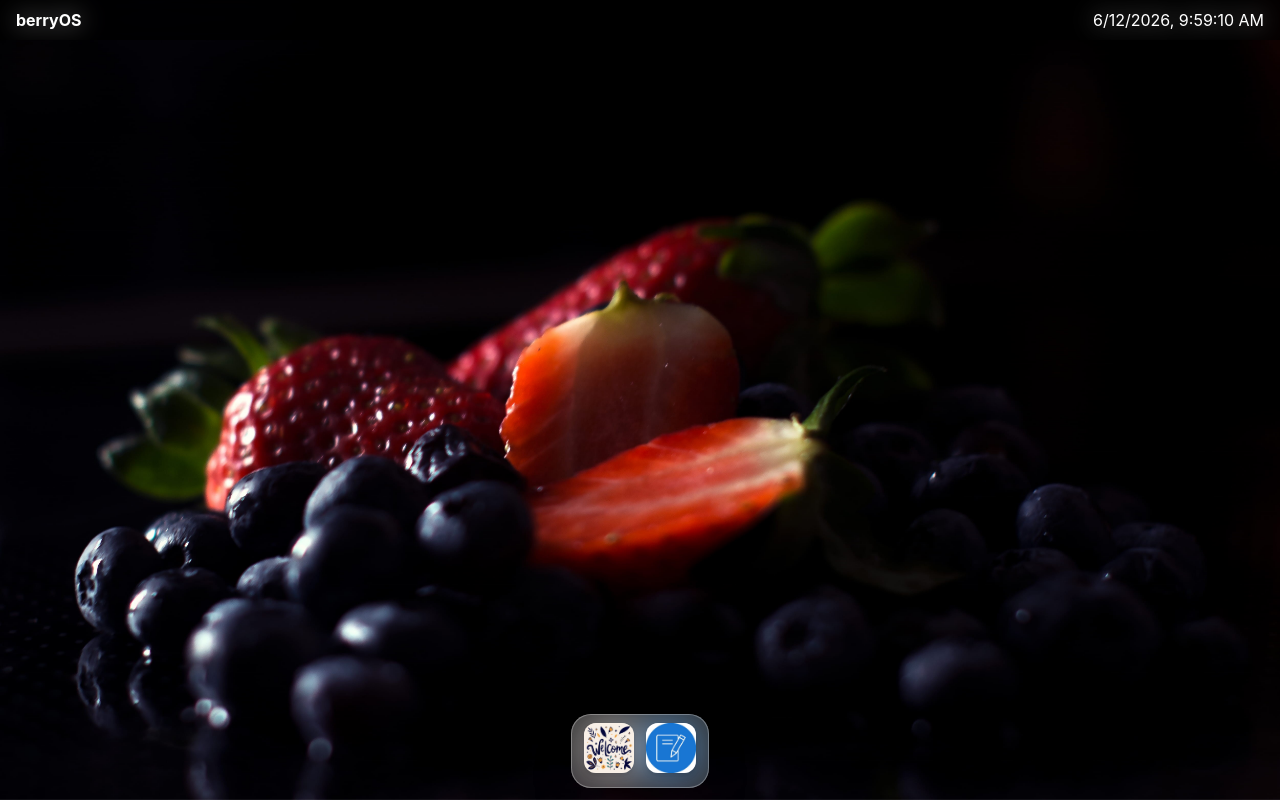
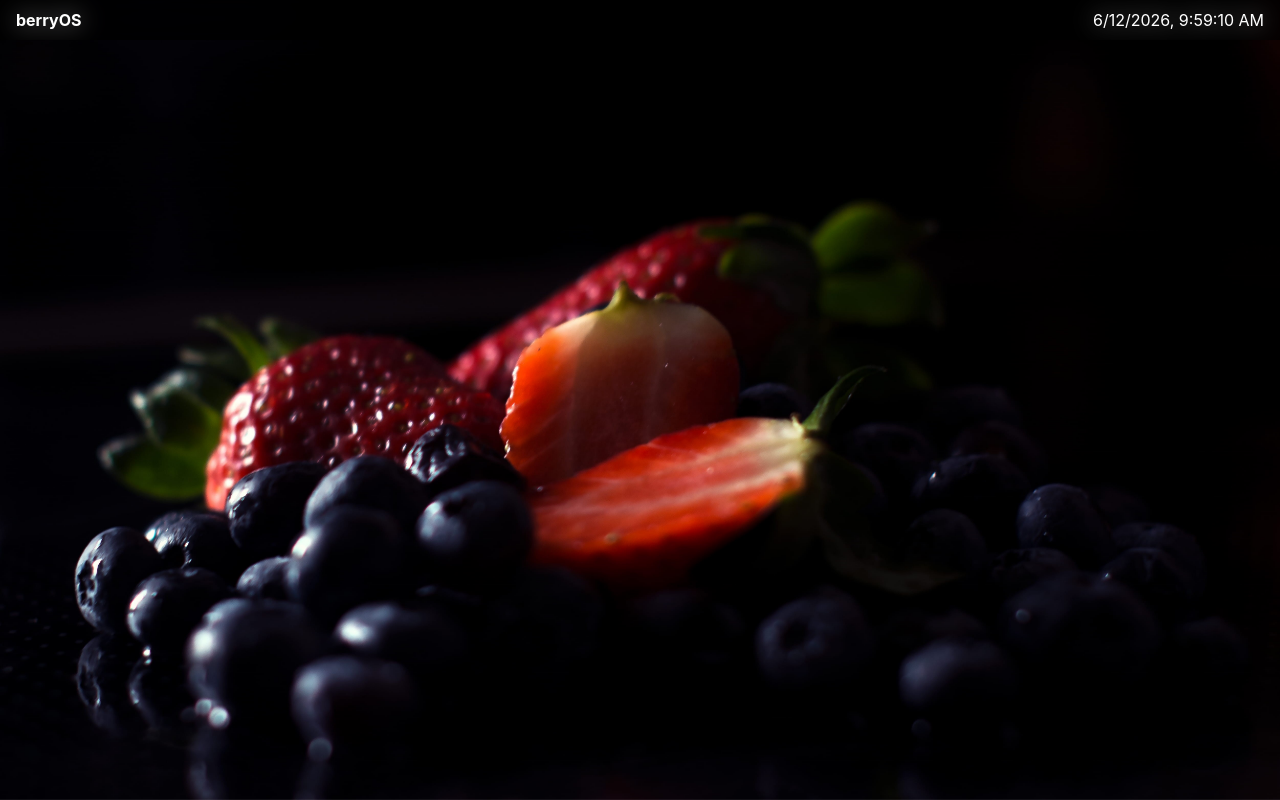
Before and after one commit to UltimatePlayer97/berryOS, a SvelteKit app: page / in a window 1280 px wide. Built offline with nearby package versions, Linux system fonts and the light colour scheme.

Commit message:
feat: add autohide for the app dock

```diff
--- a/src/routes/+page.svelte
+++ b/src/routes/+page.svelte
@@ -35,7 +35,7 @@
 </script>
 
 <div
-  class="absolute top-0 left-0 w-full h-10 flex justify-between items-center px-4 box-border backdrop-blur-md bg-black/40 text-white z-1000 select-none"
+  class="absolute top-0 left-0 w-full h-10 flex justify-between items-center px-4 box-border backdrop-blur-md bg-black/40 text-white z-[1000] select-none"
 >
   <button
     type="button"
@@ -53,10 +53,10 @@
 <div class="pt-16 pl-4 h-[calc(100vh-100px)]"></div>
 
 <div
-  class="absolute bottom-3 left-0 w-full flex justify-center pointer-events-none z-2000"
+  class="group/dock fixed bottom-0 left-0 w-full h-16 flex justify-center items-end pb-2 pointer-events-auto z-[2000]"
 >
   <div
-    class="flex items-end gap-3 bg-white/10 backdrop-blur-xl px-3 py-2 rounded-[20px] border border-white/20 pointer-events-auto shadow-2xl"
+    class="flex items-end gap-3 bg-white/10 backdrop-blur-xl px-3 py-2 rounded-[20px] border border-white/20 shadow-2xl opacity-0 translate-y-4 pointer-events-none transition-all duration-200 ease-out group-hover/dock:opacity-100 group-hover/dock:translate-y-0 group-hover/dock:pointer-events-auto"
   >
     <div
       role="button"
@@ -70,7 +70,7 @@
       <img
         src="{base}/assets/welcome.jpg"
         alt="Welcome"
-        class="w-12.5 h-12.5 rounded-xl block object-cover shadow-md transition-all"
+        class="w-12 h-12 rounded-xl block object-cover shadow-md transition-all"
         class:shadow-[0_0_12px_rgba(245,194,231,0.6)]={apps.welcome}
       />
       <span
@@ -91,7 +91,7 @@
       <img
         src="{base}/assets/notes.jpg"
         alt="Notes"
-        class="w-12.5 h-12.5 rounded-xl block object-cover shadow-md transition-all"
+        class="w-12 h-12 rounded-xl block object-cover shadow-md transition-all"
         class:shadow-[0_0_12px_rgba(245,194,231,0.6)]={apps.notes}
       />
       <span
```
